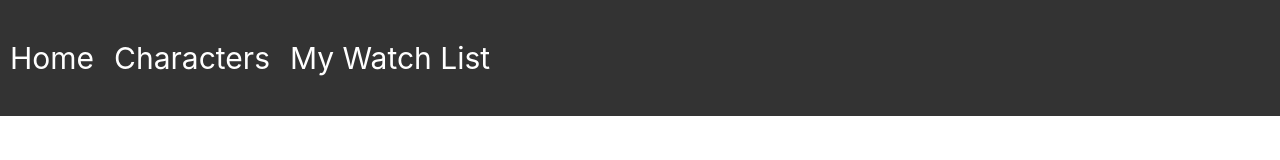
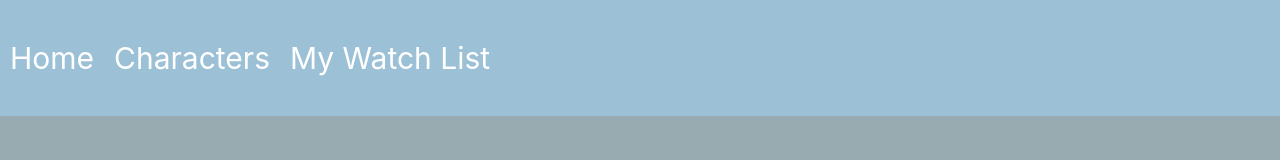
Before and after one commit to elayf5/RickMorty, a React (Create React App) app: page /Home in a window 1280 px wide. Shown: the top 160 px of the page. Built offline with nearby package versions, Linux system fonts and the light colour scheme; no server answers.

Commit message:
added colors

```diff
--- a/src/App.js
+++ b/src/App.js
@@ -3,7 +3,7 @@ import Routing from './Routing';
 
 function App() {
   return (
-    <div className="App">
+    <div className="App"  >
       < Routing />
     </div>
   );
--- a/src/Home.js
+++ b/src/Home.js
@@ -22,7 +22,7 @@ const Home = () => {
   }, []);
 
   return (
-    <div >
+    <div  >
       <h2>Welcome to Rick and Morty Fan Page</h2>
       <div>
         <img src={RickMortyWall } />
--- a/src/Navigation.css
+++ b/src/Navigation.css
@@ -1,7 +1,6 @@
 /* Navigation.css */
 nav {
-    background-color: #333;
-    color: white;
+    background-color: #9CC1D7;
     padding: 10px;
   }
 
@@ -22,4 +21,5 @@ nav {
 
   a:hover {
     text-decoration: underline;
+    color: #97ABB1
   }
--- a/src/WatchList.css
+++ b/src/WatchList.css
@@ -3,6 +3,8 @@
 body {
     font-size: 30px;
     height: 10%;
+    background-color: #97ABB1; /* Set your desired background color */
+
   }
 
   .todo-item {
--- a/src/WatchList.js
+++ b/src/WatchList.js
@@ -49,19 +49,26 @@ const WatchList = () => {
   };
 
   return (
-    <div>
+    <div >
       <h2> My Watch List Page</h2>
-      <div>
+      <div >
       <input
         type="text"
         placeholder="Add a new episode with format s(xx)e(xx)"
         value={newEpisode}
         onChange={handleInputChange}
-          style={{ width: '40%', padding: '10px', fontSize: '18px' }}
+        onKeyDown={(e) => {
+          if (e.key === 'Enter') {
+            handleAddEpisode();
+          }
+        }
+      }
+    style={{ width: '40%', padding: '10px', fontSize: '18px' , backgroundColor: ""}}
 />
+
         <button
           onClick={handleAddEpisode}
-          style={{ padding: '10px', fontSize: '18px', marginLeft: '10px' }}
+          style={{ padding: '10px', fontSize: '18px', marginLeft: '10px', backgroundColor:''}}
         >
           Add
         </button>
```
Lines whose indentation alone changed are shown as unchanged.
